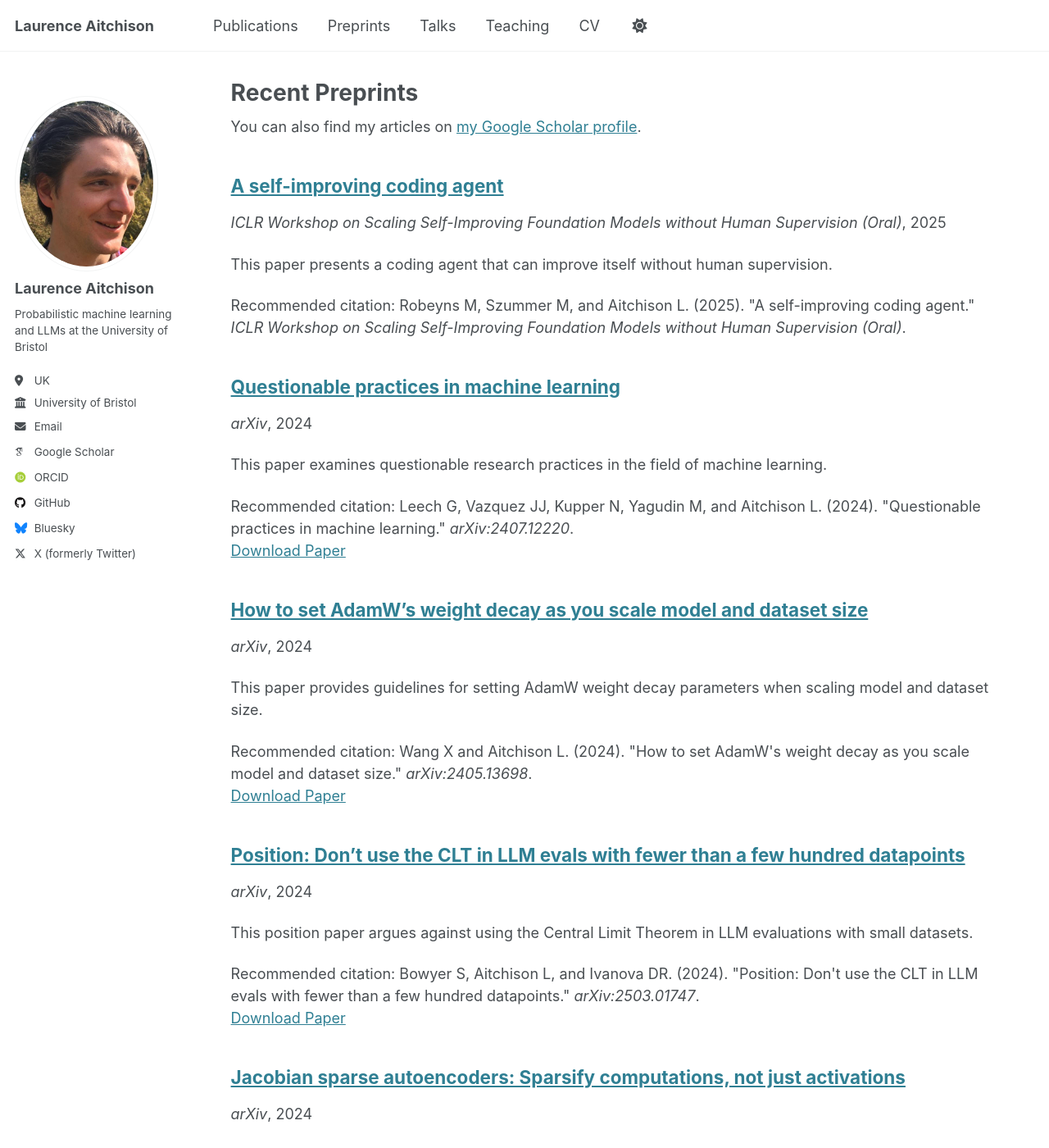
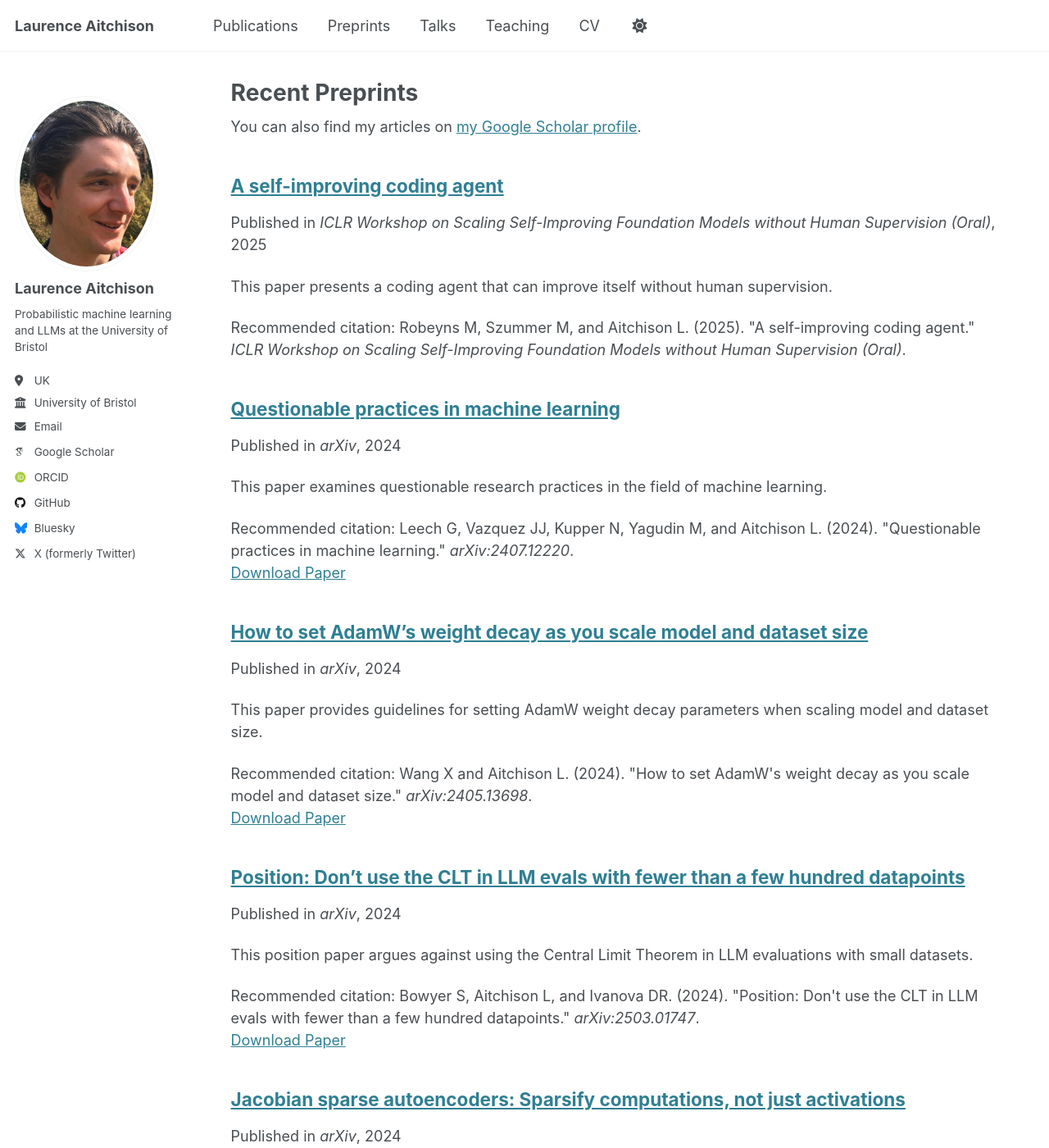
Before and after one commit to LaurenceA/academicpages, a Jekyll site: the page built from _pages/preprints.html, in a window 1280 px wide and 1400 px high. Shown: the whole window at 82% size. Built offline with Jekyll 4.4.1, drawn with Linux system fonts in a browser that asks for light colours; some web fonts are replaced; some of the changed text lies outside the part shown.

Commit message:
Published in ... for preprints

```diff
--- a/_includes/archive-single.html
+++ b/_includes/archive-single.html
@@ -43,9 +43,7 @@
         {% elsif post.collection == 'publications' %}
           <p>Published in <i>{{ post.venue }}</i>, {{ post.date | default: "1900-01-01" | date: "%Y" }} </p>
         {% elsif post.collection == 'preprints' %}
-          {% if post.venue %}
-            <p><i>{{ post.venue }}</i>, {{ post.date | default: "1900-01-01" | date: "%Y" }} </p>
-          {% endif %}
+          <p>Published in <i>{{ post.venue }}</i>, {{ post.date | default: "1900-01-01" | date: "%Y" }} </p>
         {% elsif post.date %}
          <p class="page__date"><strong><i class="fa fa-fw fa-calendar" aria-hidden="true"></i> {{ site.data.ui-text[site.locale].date_label | default: "Published:" }}</strong> <time datetime="{{ post.date | default: "1900-01-01" | date_to_xmlschema }}">{{ post.date | default: "1900-01-01" | date: "%B %d, %Y" }}</time></p>
         {% endif %}
```
